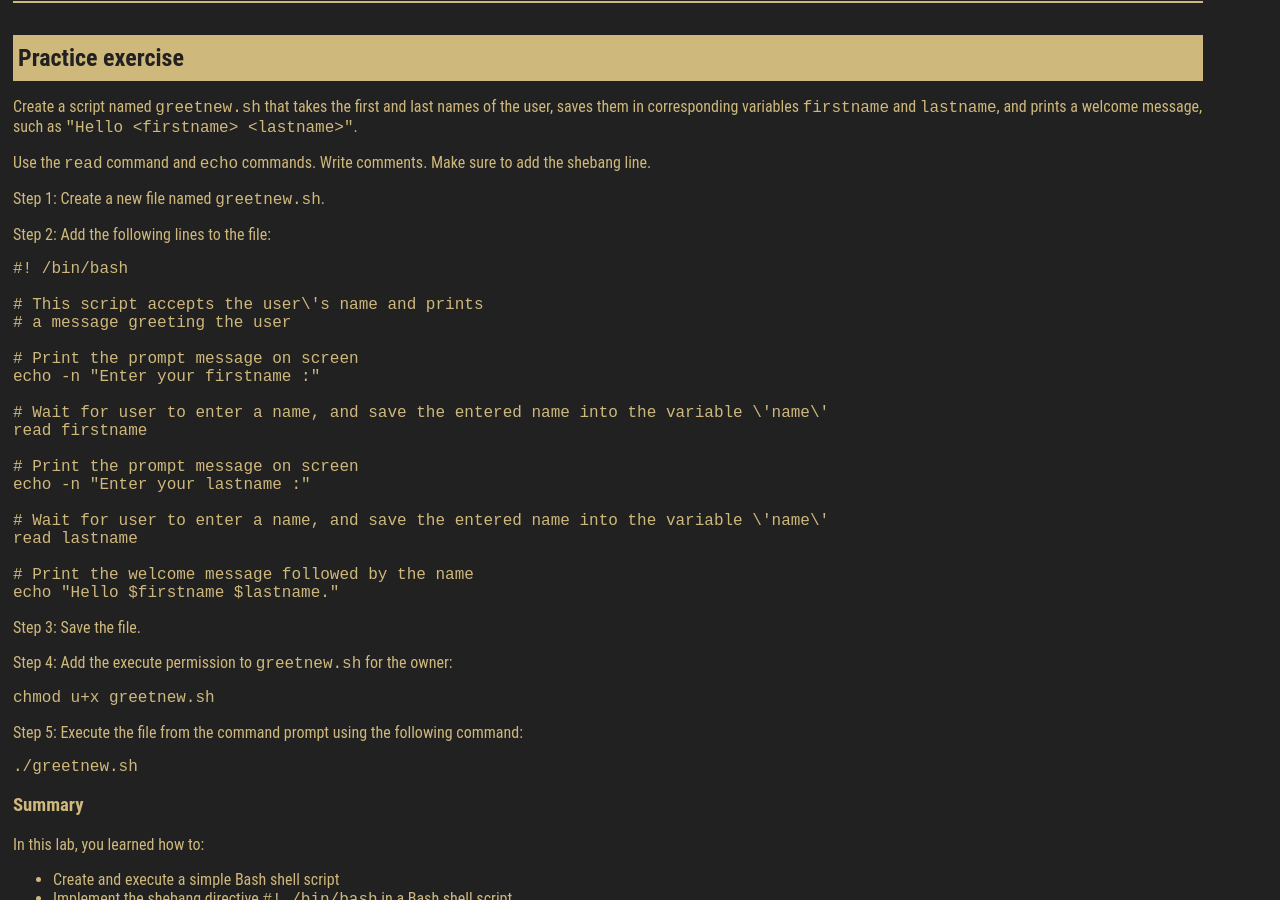
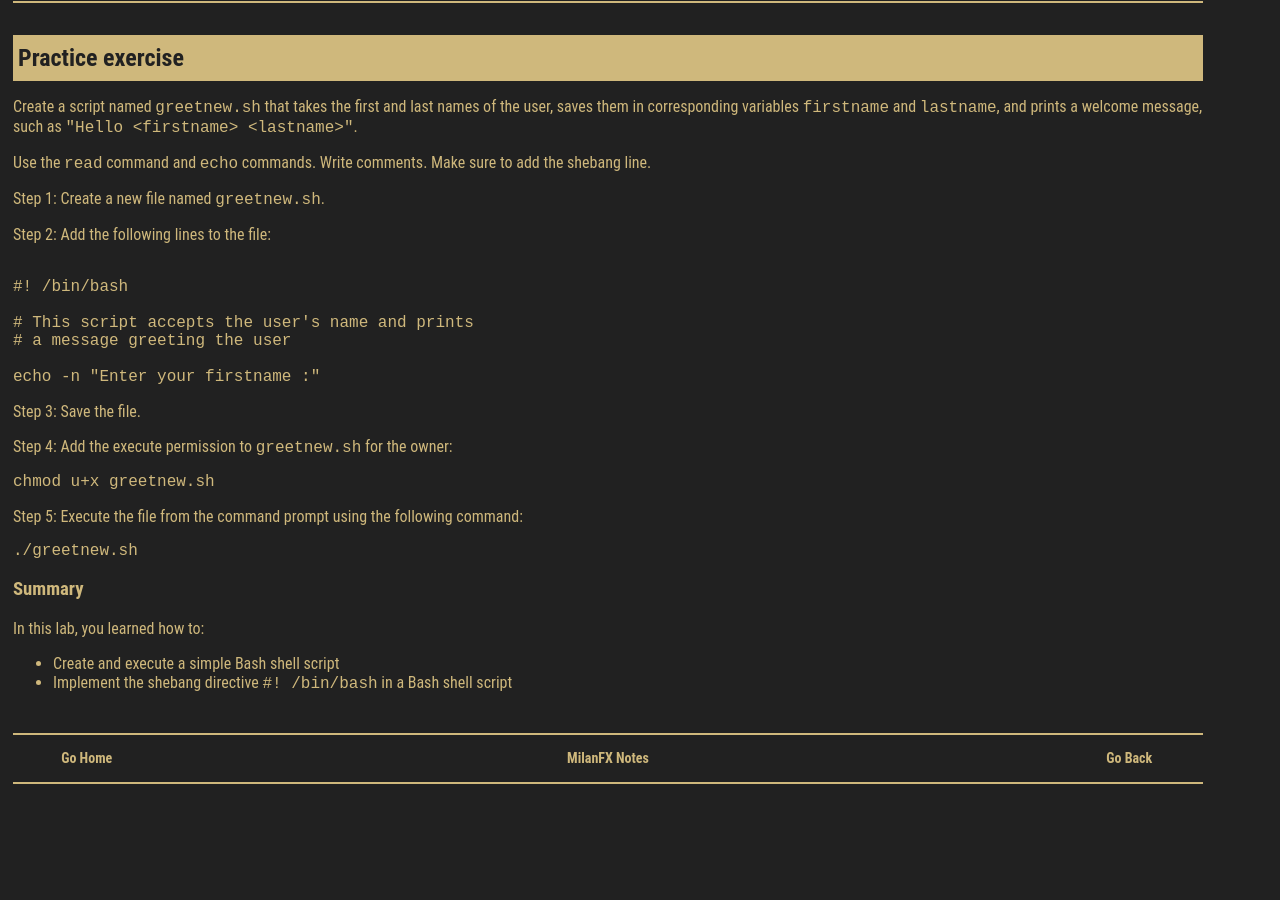
Before and after one commit to milanfx/milanfx.github.io, a Jekyll site: the page built from test.md, in a window 1280 px wide and 900 px high, scrolled down 15432 px. Built offline with Jekyll 4.4.1, drawn with Linux system fonts in a browser that asks for light colours; after the commit the page ends 16234 px from its top, so only the background shows below that.

Commit message:
Update test.md

````diff
--- a/test.md
+++ b/test.md
@@ -210,27 +210,14 @@ Step 1: Create a new file named `greetnew.sh`.
 Step 2: Add the following lines to the file:
 
 
-```bash
+<pre><code>
 #! /bin/bash
 
-# This script accepts the user\'s name and prints
+# This script accepts the user's name and prints
 # a message greeting the user
 
-# Print the prompt message on screen
 echo -n "Enter your firstname :"
-
-# Wait for user to enter a name, and save the entered name into the variable \'name\'
-read firstname
-
-# Print the prompt message on screen
-echo -n "Enter your lastname :"
-
-# Wait for user to enter a name, and save the entered name into the variable \'name\'
-read lastname
-
-# Print the welcome message followed by the name
-echo "Hello $firstname $lastname."
-```
+</code></pre>
 
 Step 3: Save the file.
 
````
